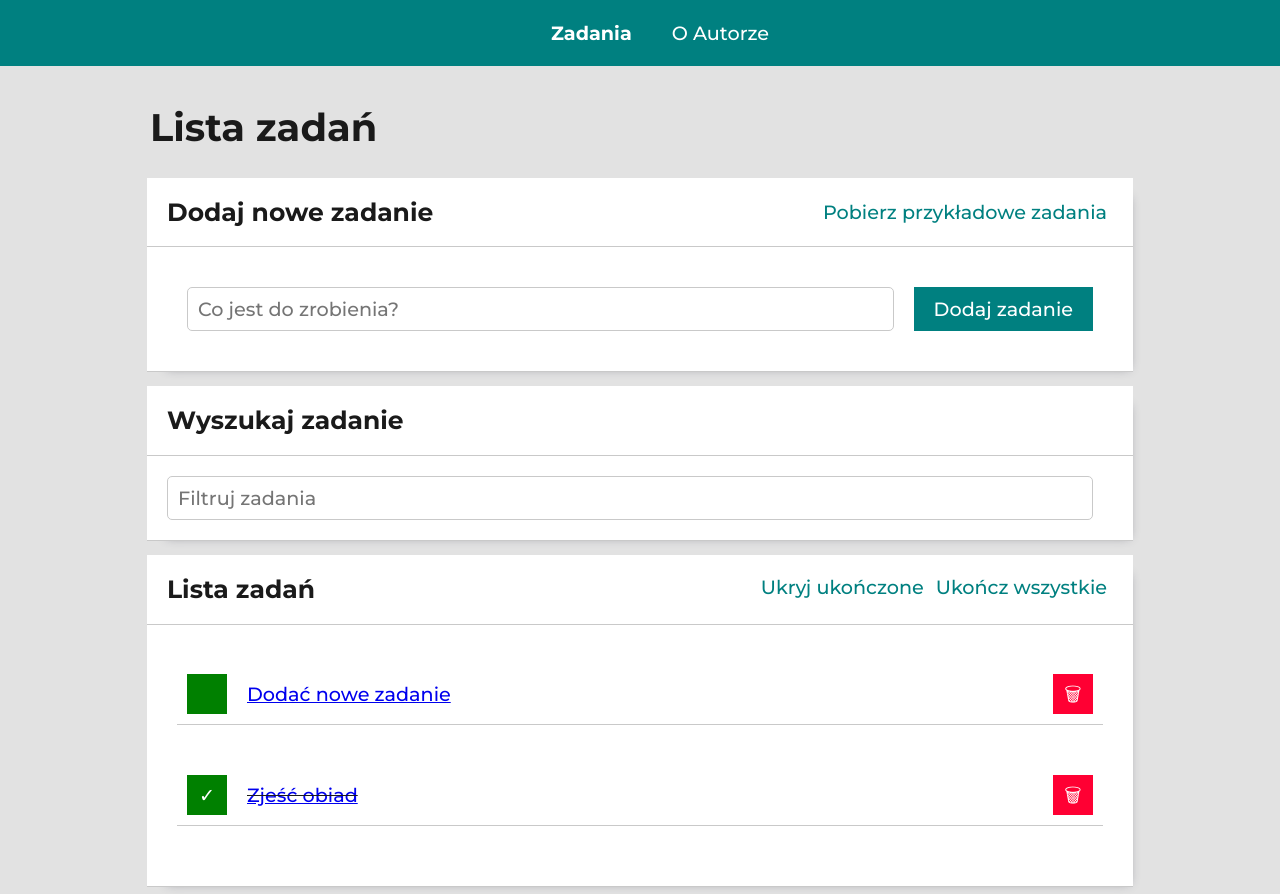
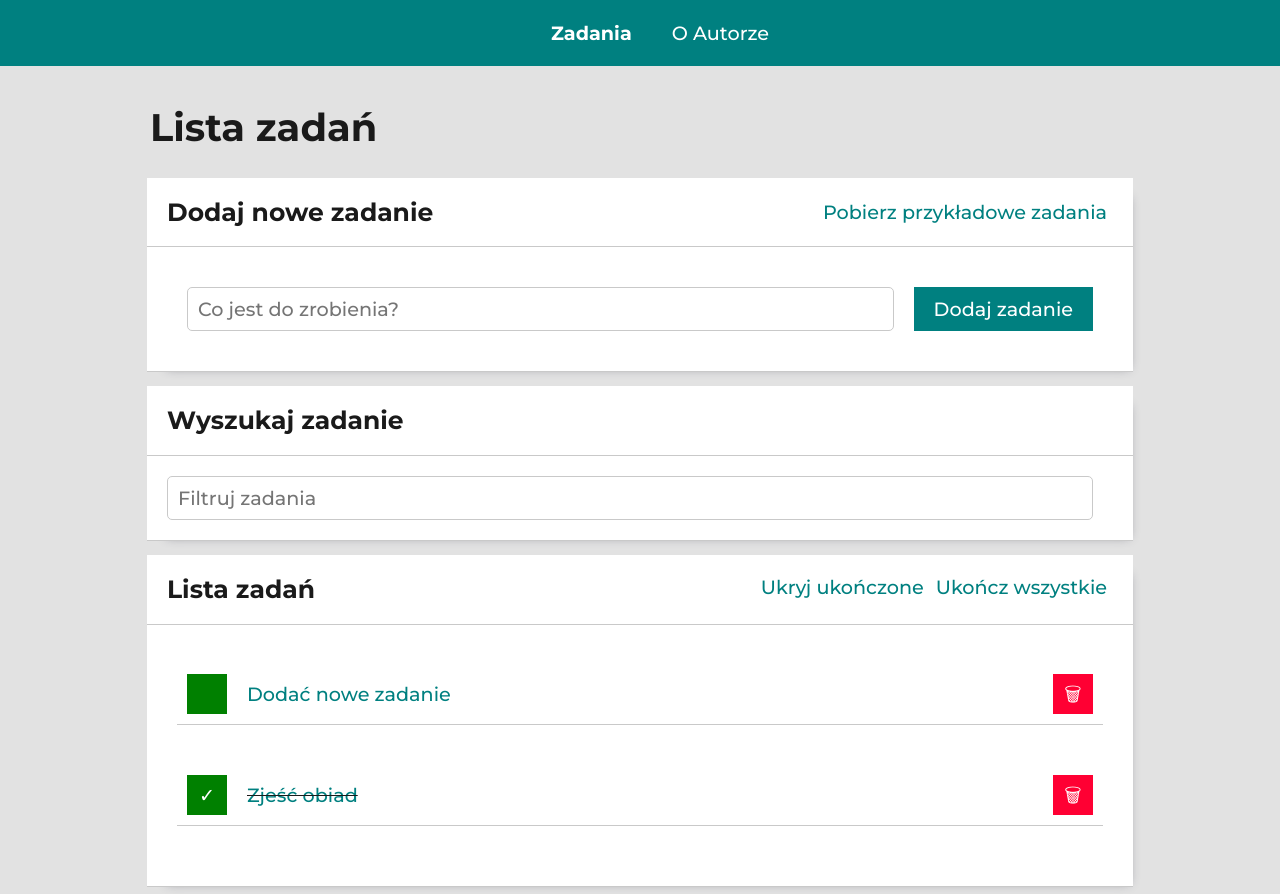
Before and after one commit to JamieShifter/todo-list-react, a React (Create React App) app: page /todo-list-react/zadania in a window 1280 px wide. Both pictures are taken after a click on the button "Pobierz przykładowe zadania". Built offline with nearby package versions, Linux system fonts and the light colour scheme.

Commit message:
task links styling

```diff
--- a/src/features/tasks/TasksPage/TaskList/index.js
+++ b/src/features/tasks/TasksPage/TaskList/index.js
@@ -1,7 +1,7 @@
-import { StyledTasks, TaskItem, TaskButton, TaskContent } from "./styled";
+import { StyledTasks, TaskItem, TaskButton, TaskContent, TaskLink } from "./styled";
 import { useSelector, useDispatch } from "react-redux";
 import { toggleTaskDone, removeTask, selectHideDone, selectTasksByQuery } from "../../tasksSlice";
-import { Link, useLocation } from "react-router-dom";
+import { useLocation } from "react-router-dom";
 import searchQueryParamName from "../../searchQueryParamName";
 
 
@@ -24,7 +24,7 @@ const TaskList = () => {
                         {task.done ? "✓" : ""}
                     </TaskButton>
                     <TaskContent done={task.done}>
-                        <Link to={`/zadania/${task.id}`}>{task.content}</Link>
+                        <TaskLink to={`/zadania/${task.id}`}>{task.content}</TaskLink>
                     </TaskContent>
                     <TaskButton trash
                         onClick={() => dispatch(removeTask(task.id))}
--- a/src/features/tasks/TasksPage/TaskList/styled.js
+++ b/src/features/tasks/TasksPage/TaskList/styled.js
@@ -1,3 +1,4 @@
+import { Link } from "react-router-dom";
 import styled, {css} from "styled-components";
 
 export const StyledTasks = styled.ul`
@@ -64,3 +65,20 @@ export const TaskContent = styled.span`
         text-decoration: line-through;
     `};
 `;
+
+export const TaskLink = styled(Link)`
+    text-decoration: none;
+    background-color: inherit;
+    color: ${({ theme }) => theme.colors.primaryColor};
+    border: none;
+    cursor: pointer;
+    transition: 0.5s;
+
+    &:hover {
+        color: rgb(15, 163, 163);
+    }
+
+    &:disabled {
+        color: gray;
+    }
+`
```
